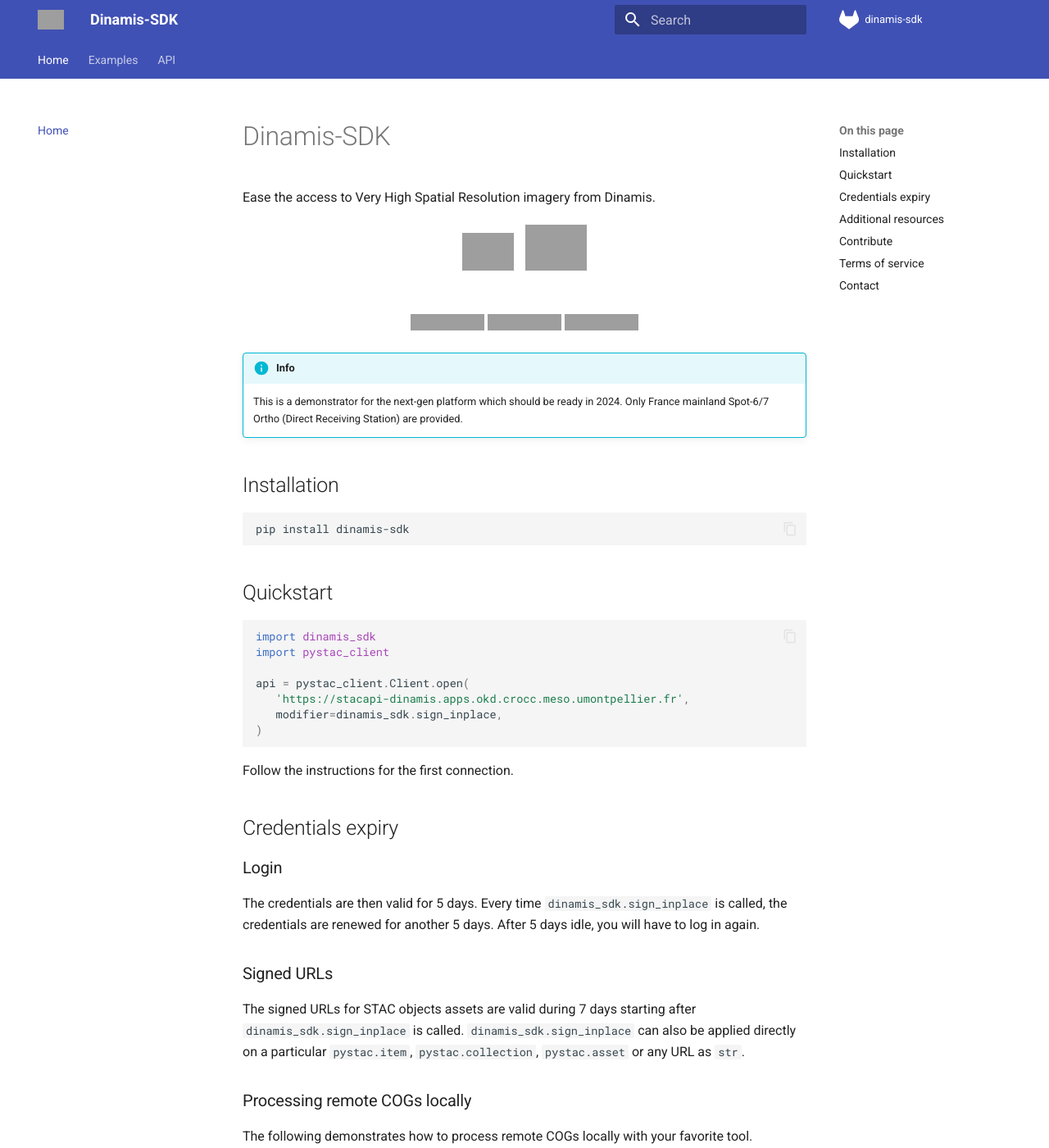
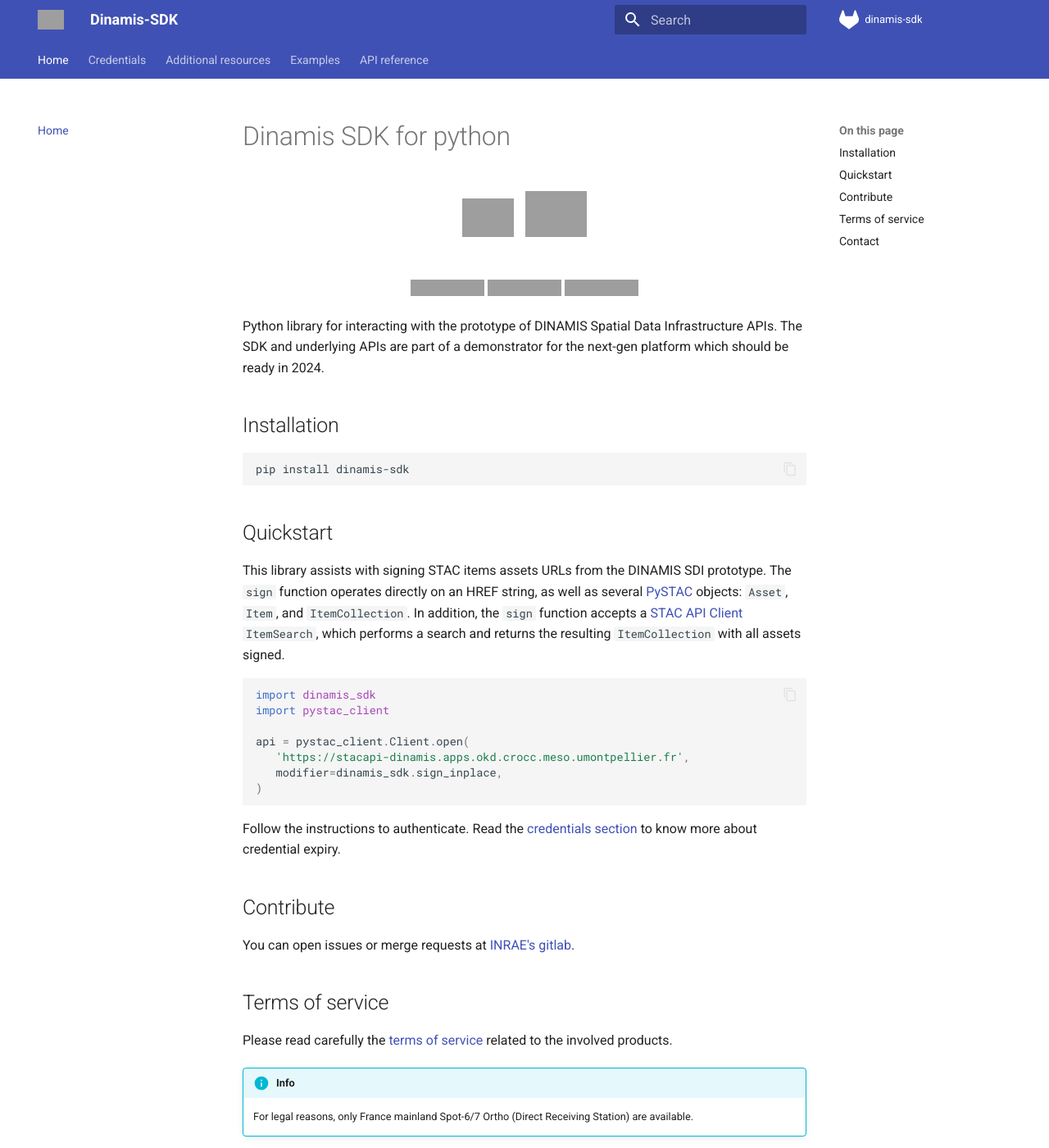
Before and after one commit to remicres/dinamis-sdk, an MkDocs documentation site: the page built from doc/index.md, in a window 1280 px wide and 1400 px high, cut to the strip 0-1400 px from the top of the window. Shown: the whole strip at 82% size. Built offline with MkDocs 1.6.1 and Material for MkDocs 9.7.7, drawn with Linux system fonts in a browser that asks for light colours; some of the changed text lies outside the part shown; grey boxes are pictures that could not be loaded.

Commit message:
DOC: reorganize doc

````diff
--- a/doc/index.md
+++ b/doc/index.md
@@ -1,7 +1,4 @@
-# Dinamis-SDK
-
-Ease the access to Very High Spatial Resolution imagery from Dinamis.
-
+# Dinamis SDK for python
 
 <div align="center">
 <div id="qr" style="display:inline-block; margin: auto; align: center; vertical-align: middle; height:3cm;" >
@@ -18,14 +15,12 @@
 <a href="LICENSE">
 <img src="https://img.shields.io/badge/License-Apache%202.0-blue.svg">
 </a>
-
 </div>
 
-!!! Info
-
-    This is a demonstrator for the next-gen platform which should be ready in
-    2024. Only France mainland Spot-6/7 Ortho (Direct Receiving Station) are
-    provided.
+Python library for interacting with the prototype of DINAMIS Spatial Data
+Infrastructure APIs.
+The SDK and underlying APIs are part of a demonstrator for the next-gen
+platform which should be ready in 2024.
 
 ## Installation
 
@@ -34,6 +29,14 @@
 ```
 
 ## Quickstart
+
+This library assists with signing STAC items assets URLs from the DINAMIS SDI
+prototype. The `sign` function operates directly on an HREF string, as well as
+several [PySTAC](https://github.com/stac-utils/pystac) objects: `Asset`,
+`Item`, and `ItemCollection`. In addition, the `sign` function accepts a
+[STAC API Client](https://pystac-client.readthedocs.io/en/stable/)
+`ItemSearch`, which performs a search and returns the resulting
+`ItemCollection` with all assets signed.
 
 ```python
 import dinamis_sdk
@@ -45,84 +48,9 @@
 )
 ```
 
-Follow the instructions for the first connection.
-
-## Credentials expiry
-
-### Login
-
-The credentials are then valid for 5 days. Every time
-`dinamis_sdk.sign_inplace` is called, the credentials are renewed for another
-5 days. After 5 days idle, you will have to log in again.
-
-### Signed URLs
-
-The signed URLs for STAC objects assets are valid during 7 days starting after
-`dinamis_sdk.sign_inplace` is called. `dinamis_sdk.sign_inplace` can also be
-applied directly on a particular `pystac.item`, `pystac.collection`,
-`pystac.asset` or any URL as `str`.
-
-### Processing remote COGs locally
-
-The following demonstrates how to process remote COGs locally with your
-favorite tool.
-
-The following example performs the **mosaic of XS images** with
-[pyotb](https://pypi.org/project/pyotb/) over the Camargue area:
-
-```python
-import pyotb
-
-res = api.search(
-    bbox=[4, 42.99, 5, 44.05],
-    datetime=['2020-01-01', '2022-01-02']
-)
-
-vsi_urls = [f"/vsicurl/{r.assets['src_xs'].href}" for r in res.items()]
-pyotb.Mosaic({"il": vsi_urls, "out": "raster.tif"})
-```
-
-See this [section](#examples.html) for more examples.
-
-### Opening remote COGs in QGIS
-
-From the set or results `res`, we can print the *src_xs* and *src_pan* assets
-URLs:
-
-```python
-for item in res.items():
-    print(f"Links for {item.id}:")
-    print(item.assets['src_xs'].href)
-    print(item.assets['src_pan'].href)
-```
-
-To open one COG in QGIS, follow these steps:
-
-- Copy one link
-- In QGIS: *Layer* > *Add layer* > *Add raster layer*
-- In *Source type*, select *Protocol: HTTP(S), cloud, etc*
-- Paste the copied link in the *url* field
-
-You can then process the remote COGs as any raster with your favorite tool
-from QGIS.
-
-!!! Warning
-
-    QGIS must be at least **3.18 (Firenze)** to open remote COG files provided
-    by Dinamis-SDK prototype.
-
-## Additional resources
-
-### API
-
-- [STAC API swagger UI](https://stacapi-dinamis.apps.okd.crocc.meso.umontpellier.fr/api.html)
-- [URL signing API swagger UI](https://s3-signing-dinamis.apps.okd.crocc.meso.umontpellier.fr/docs)
-
-### Documentation
-
-- [PySTAC documentation](https://pystac.readthedocs.io/en/stable/api/pystac.html)
-- [PySTAC-Client documentation](https://pystac-client.readthedocs.io/en/stable/)
-- More information about the [STAC specification](https://stacspec.org/en/about/stac-spec/)
+Follow the instructions to authenticate.
+Read the [credentials section](#credentials.html) to know more about credential
+expiry.
 
 ## Contribute
 
@@ -133,7 +61,12 @@
 
 Please read carefully the
 [terms of service](https://ids-dinamis.data-terra.org/web/guest/37) related to
-the involved products (Spot-6/7, France Mainland, Direct Receiving Station).
+the involved products.
+
+!!! Info
+
+    For legal reasons, only France mainland Spot-6/7 Ortho (Direct Receiving
+    Station) are available.
 
 ## Contact
 
--- a/mkdocs.yml
+++ b/mkdocs.yml
@@ -25,8 +25,12 @@
 
 nav:
 - Home: index.md
-- Examples: examples.md
-- API:  reference/
+- Credentials: credentials.md
+- Additional resources: additional_resources.md
+- Examples:
+  - Processing: processing_examples.md
+  - QGIS: qgis.md
+- API reference:  reference/
 
 # Customization
 extra:
````
Also changed, not shown: doc/additional_resources.md (added, +12 -0 lines), doc/credentials.md (added, +18 -0 lines), doc/qgis.md (added, +46 -0 lines), doc/processing_examples.md (renamed from doc/examples.md), 1 other file.
